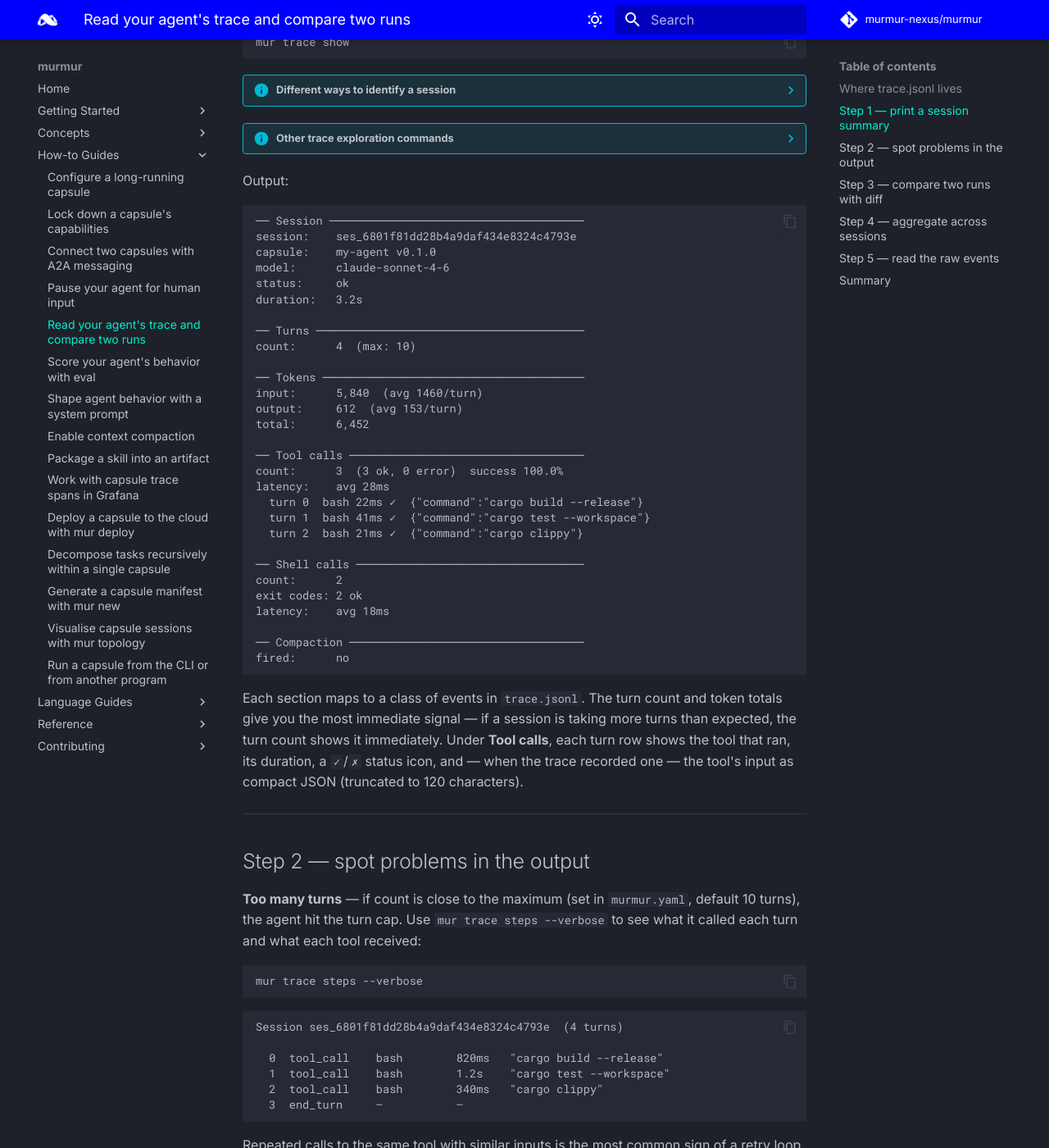
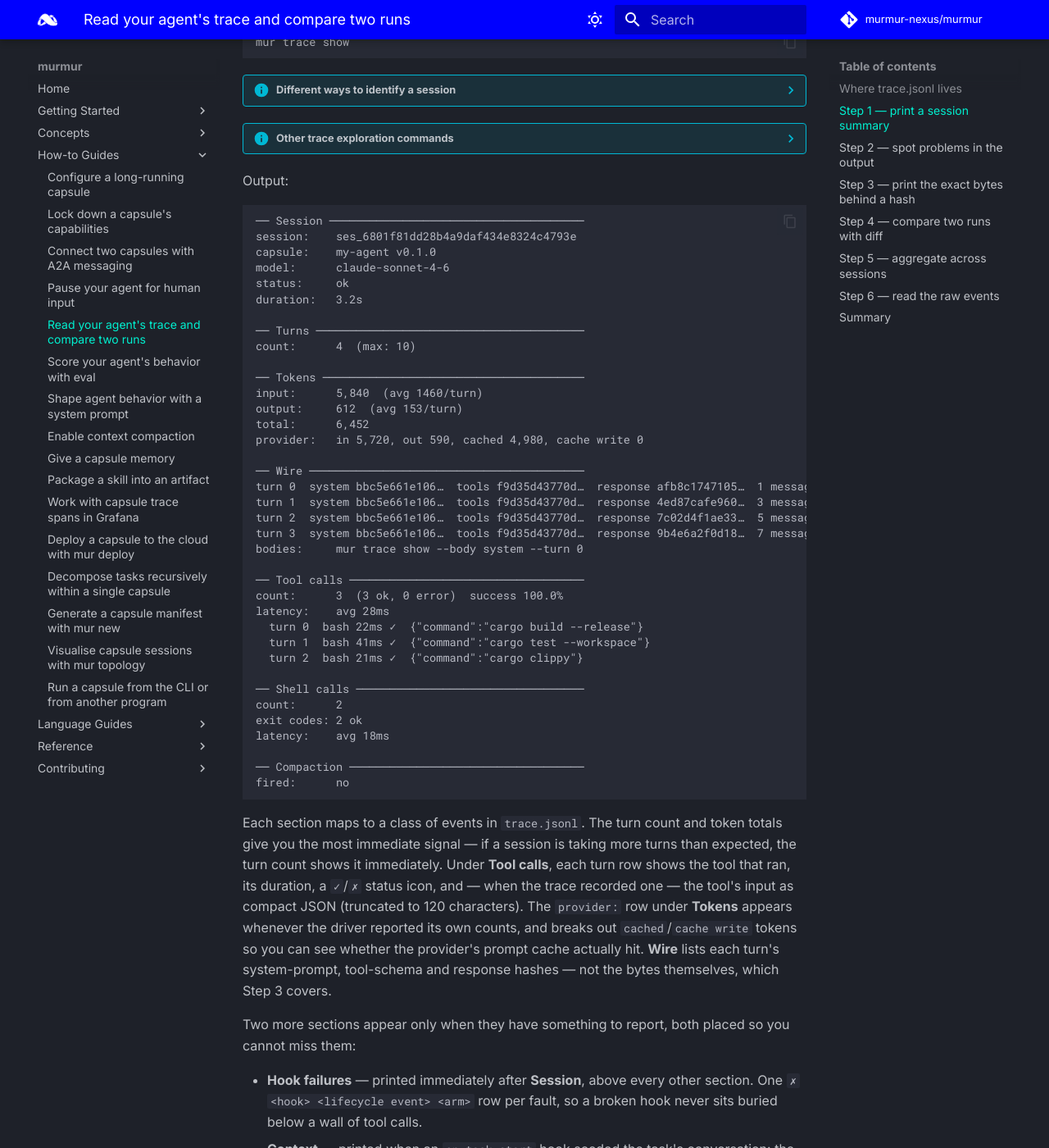
Before and after one commit to murmur-nexus/murmur, an MkDocs documentation site: the page built from docs/content/how-to/read-trace-and-diff.md, in a window 1280 px wide and 1400 px high, scrolled down 860 px. Shown: the whole window at 82% size. Built offline with MkDocs 1.6.1 and Material for MkDocs 9.7.7, drawn with Linux system fonts in a browser that asks for light colours; comment, search, counter and statistics services are not loaded; some of the changed text lies outside the part shown.

Commit message:
docs: add capsule memory howto + align
Signed-off-by: ewdegraaff <ewdegraaff@users.noreply.github.com>

````diff
--- a/docs/content/how-to/read-trace-and-diff.md
+++ b/docs/content/how-to/read-trace-and-diff.md
@@ -51,6 +51,14 @@
 input:      5,840  (avg 1460/turn)
 output:     612  (avg 153/turn)
 total:      6,452
+provider:   in 5,720, out 590, cached 4,980, cache write 0
+
+── Wire ─────────────────────────────────────────
+turn 0  system bbc5e661e106…  tools f9d35d43770d…  response afb8c1747105…  1 messages
+turn 1  system bbc5e661e106…  tools f9d35d43770d…  response 4ed87cafe960…  3 messages
+turn 2  system bbc5e661e106…  tools f9d35d43770d…  response 7c02d4f1ae33…  5 messages
+turn 3  system bbc5e661e106…  tools f9d35d43770d…  response 9b4e6a2f0d18…  7 messages
+bodies:     mur trace show --body system --turn 0
 
 ── Tool calls ───────────────────────────────────
 count:      3  (3 ok, 0 error)  success 100.0%
@@ -68,7 +76,12 @@
 fired:      no
 ```
 
-Each section maps to a class of events in `trace.jsonl`. The turn count and token totals give you the most immediate signal — if a session is taking more turns than expected, the turn count shows it immediately. Under **Tool calls**, each turn row shows the tool that ran, its duration, a `✓`/`✗` status icon, and — when the trace recorded one — the tool's input as compact JSON (truncated to 120 characters).
+Each section maps to a class of events in `trace.jsonl`. The turn count and token totals give you the most immediate signal — if a session is taking more turns than expected, the turn count shows it immediately. Under **Tool calls**, each turn row shows the tool that ran, its duration, a `✓`/`✗` status icon, and — when the trace recorded one — the tool's input as compact JSON (truncated to 120 characters). The `provider:` row under **Tokens** appears whenever the driver reported its own counts, and breaks out `cached`/`cache write` tokens so you can see whether the provider's prompt cache actually hit. **Wire** lists each turn's system-prompt, tool-schema and response hashes — not the bytes themselves, which Step 3 covers.
+
+Two more sections appear only when they have something to report, both placed so you cannot miss them:
+
+- **Hook failures** — printed immediately after **Session**, above every other section. One `✗ <hook> <lifecycle event> <arm>` row per fault, so a broken hook never sits buried below a wall of tool calls.
+- **Context** — printed when an `on-task-start` hook seeded the task's conversation: the hook's name, whether it committed or was trimmed, the tokens it proposed against its budget, and the ids of the messages it seeded.
 
 ---
 
@@ -81,15 +94,19 @@
 ```
 
 ```text
-Session ses_6801f81dd28b4a9daf434e8324c4793e  (4 turns)
+Session ses_6801f81dd28b4a9daf434e8324c4793e  (1 task, 4 turns)
 
-  0  tool_call    bash        820ms   "cargo build --release"
-  1  tool_call    bash        1.2s    "cargo test --workspace"
-  2  tool_call    bash        340ms   "cargo clippy"
-  3  end_turn     —           —
+task tsk_7a91c2e0…
+  turn 0  tool_call  bash
+    tool_call  bash  820ms  ✓  {"command":"cargo build --release"}
+  turn 1  tool_call  bash
+    tool_call  bash  1.2s  ✓  {"command":"cargo test --workspace"}
+  turn 2  tool_call  bash
+    tool_call  bash  340ms  ✓  {"command":"cargo clippy"}
+  turn 3  end_turn
 ```
 
-Repeated calls to the same tool with similar inputs is the most common sign of a retry loop.
+`steps` walks the session → task → turn tree: every turn nests under its task, and every tool call, shell command or skill call nests under the turn that made it. Repeated calls to the same tool with similar inputs, at the same nesting level turn after turn, is the most common sign of a retry loop.
 
 **Tool errors** — if the tool calls line shows errors, the model called a tool that returned a failure. Use `mur trace show` to see which tool failed and what input triggered it.
 
@@ -117,7 +134,35 @@
 
 ---
 
-## Step 3 — compare two runs with diff
+## Step 3 — print the exact bytes behind a hash
+
+`mur trace show` never prints a request or response body itself — only its hash, under **Wire**. To read what a turn actually sent or received, pass `--body` with a selector and the turn it belongs to:
+
+```bash
+mur trace show --body system --turn 1
+```
+
+Printing a body requires the session to have recorded one — set
+[`trace.capture: content`](../reference/manifest.md#field-trace) in the manifest before the run;
+the default, `meta`, keeps only the hashes.
+
+| Selector | Prints |
+|---|---|
+| `system` | The turn's system prompt |
+| `tools` | The turn's tool schemas |
+| `response` | The turn's response |
+| `message:<i>` | Message `i` (0-based) of the turn's request |
+| a hash, or an 8+ character prefix of one | The body behind that hash directly — no `--turn` needed |
+
+`--body` writes raw bytes with no trailing newline, so it pipes straight into another command:
+
+```bash
+mur trace show --body response --turn 2 | tee response.txt | wc -c
+```
+
+---
+
+## Step 4 — compare two runs with diff
 
 When you change a manifest, system prompt, or model and want to know if the change helped, use `mur trace diff`. With no arguments it compares the two most recent sessions automatically:
 
@@ -149,9 +194,21 @@
 
 This is the fastest way to confirm that a prompt or model change actually reduced turn count or token usage.
 
+**Why did my cache miss** — below the metrics table, a **Prefix divergence** section names the point where the two runs' requests stopped agreeing, which is also the point a provider-side prompt cache stopped matching:
+
+```text
+── Prefix divergence ────────────────────────────
+system prompt: differs    A d27e9be1c0de…  B aaaaaaaaaaaa…
+tool schemas:  identical  143f541e445d…
+turn 1:  diverges at message 1  A 4d3fd85ffaa2…  B ffffffffffff…
+turn 2:  identical  (2 messages)
+```
+
+It checks the system prompt first, then the tool schemas, then each turn's messages in order — the earliest of these to differ is where the two runs' requests parted ways, and everything after it is a guaranteed cache miss. Both runs need [`trace.capture`](../reference/manifest.md#field-trace) `meta` or `content` for this section to compare anything.
+
 ---
 
-## Step 4 — aggregate across sessions
+## Step 5 — aggregate across sessions
 
 After multiple runs, `mur trace report` automatically picks up every session in the workdir and aggregates them into a single report:
 
@@ -183,7 +240,7 @@
 
 ---
 
-## Step 5 — read the raw events
+## Step 6 — read the raw events
 
 `trace.jsonl` is plain JSONL — each line is one JSON object. You can inspect it directly for detailed debugging:
 
@@ -210,7 +267,7 @@
 |---|---|
 | `mur trace show [session]` | Quick health check of a single session: turns, tokens, tool errors, latency |
 | [`mur trace show --body`](../reference/cli.md#mur-trace-show-body) | Print the exact bytes of the system prompt, tool schemas, one message or the response a turn recorded |
-| `mur trace steps [session]` | Turn-by-turn breakdown of what the agent did, with per-call latency |
+| `mur trace steps [session]` | Session → task → turn → tool-call breakdown of what the agent did, with per-call latency |
 | `mur trace diff [a] [b]` | Confirm a change improved (or didn't regress) key metrics; defaults to last two sessions |
 | [`mur trace diff` prefix divergence](../reference/cli.md#mur-trace-diff-divergence) | Find where two runs' requests stopped matching, when a provider-side prompt cache missed |
 | `mur trace report` | Spot high variance across runs, find outliers, check exit status distribution |
--- a/docs/mkdocs.yml
+++ b/docs/mkdocs.yml
@@ -94,10 +94,12 @@
     murmur_hook_eval: "1.0.0"
     murmur_hook_grafana: "1.0.0"
     murmur_hook_debug: "1.0.0"
+    murmur_hook_memory: "1.0.0"
     murmur_tool_git: "1.0.0"
     murmur_tool_editor: "1.0.0"
     murmur_tool_request_input: "1.0.0"
     murmur_tool_registry_search: "1.0.0"
+    murmur_tool_corpus: "1.0.0"
     murmur_skill_create_manifest: "1.0.0"
 
 markdown_extensions:
@@ -141,6 +143,7 @@
       - Score your agent's behavior with eval: how-to/agent-eval-score.md
       - Shape agent behavior with a system prompt: how-to/capsule-system-prompt.md
       - Enable context compaction: how-to/context-compaction.md
+      - Give a capsule memory: how-to/give-capsule-memory.md
       - Package a skill into an artifact: how-to/package-skill-artifact.md
       - Work with capsule trace spans in Grafana: how-to/grafana-tempo-spans.md
       - Deploy a capsule to the cloud with mur deploy: how-to/deploy-capsule-cloud.md
````
Also changed, not shown: docs/content/how-to/give-capsule-memory.md (added, +276 -0 lines), docs/content/includes/abbreviations.md (+12 -0 lines), docs/content/reference/manifest.md (+1 -1 lines).
